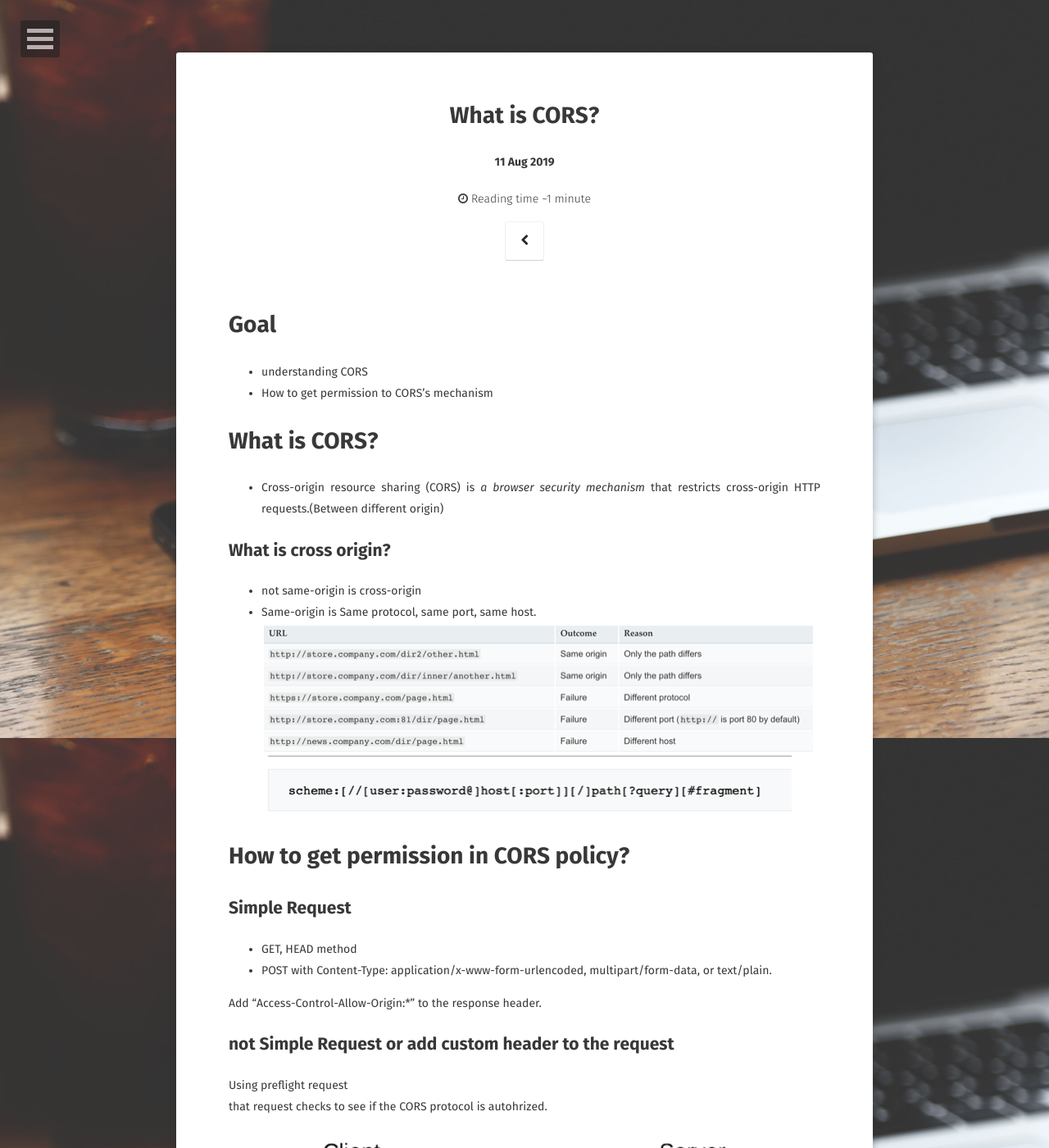
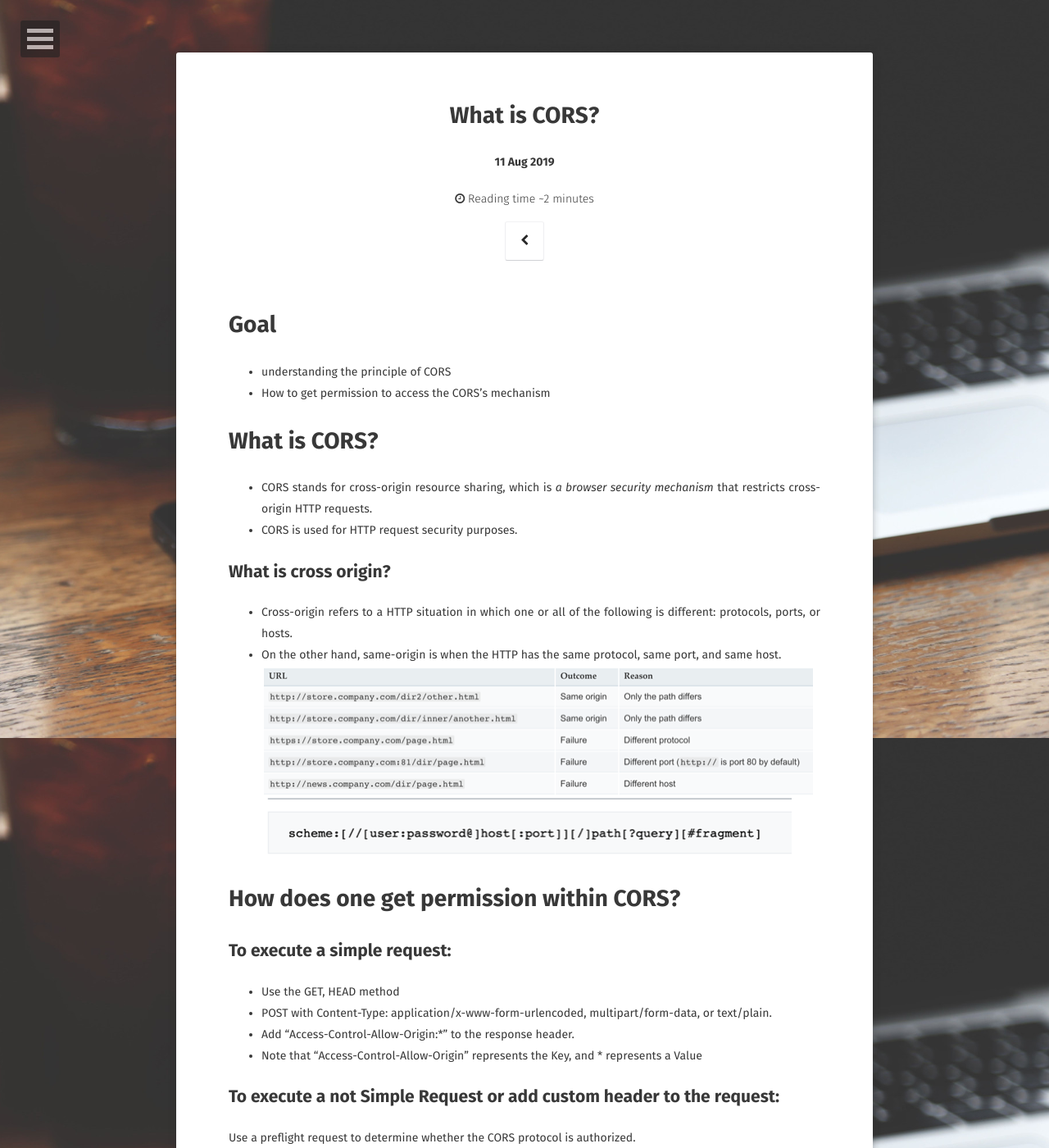
Before and after one commit to JoosJuliet/joosjuliet.github.io, a Jekyll site: the page built from _posts/2019-08-11-cors-english.md, in a window 1280 px wide and 1400 px high. Shown: the whole window at 82% size. Built offline with Jekyll 4.4.1, drawn with Linux system fonts in a browser that asks for light colours; some web fonts are replaced; some of the changed text lies outside the part shown.

Commit message:
업그레이드

```diff
--- a/_posts/2019-08-11-cors-english.md
+++ b/_posts/2019-08-11-cors-english.md
@@ -7,57 +7,67 @@
 comments: true
 ---
 # Goal
-- understanding CORS
-- How to get permission to CORS's mechanism
+- understanding the principle of CORS
+- How to get permission to access the CORS's mechanism
 
 
 
 
 # What is CORS?
-- Cross-origin resource sharing (CORS) is *a browser security mechanism* that restricts cross-origin HTTP requests.(Between different origin)
+- CORS stands for cross-origin resource sharing, which is *a browser security mechanism* that restricts cross-origin HTTP requests.
+- CORS is used for HTTP request security purposes.
+
+
 
 
 ## What is cross origin?
-- not same-origin is cross-origin
-- Same-origin is Same protocol, same port, same host.
+- Cross-origin refers to a HTTP situation in which one or all of the following is different: protocols, ports, or hosts.
+- On the other hand, same-origin is when the HTTP has the same protocol, same port, and same host.
 ![same-origin-and-url-form](/images/2019-08-11-cors-english/same-origin-and-url-form.png)
 
 
 
 
-# How to get permission in CORS policy?
-## Simple Request
-- GET, HEAD method
-- POST with Content-Type: application/x-www-form-urlencoded, multipart/form-data, or text/plain.
-
-Add "Access-Control-Allow-Origin:\*" to the response header.
+# How does one get permission within CORS?
+## To execute a simple request:
+- Use the GET, HEAD method
+- POST with Content-Type: application/x-www-form-urlencoded, multipart/form-data, or text/plain.
+- Add "Access-Control-Allow-Origin:\*" to the response header.
+- Note that “Access-Control-Allow-Origin” represents the Key, and * represents a Value
 
 
-## not Simple Request or add custom header to the request
+## To execute a not Simple Request or add custom header to the request:
 
-Using preflight request
-that request checks to see if the CORS protocol is autohrized.
+Use a preflight request to determine whether the CORS protocol is authorized.
+
 
 ![preflight](/images/2019-08-11-cors-english/preflight.png)
+1. client -> server (in preflight request)
+- As seen in the diagram, the preflight request process begins first with the client sending a request to the server, which returns an answer.
+
+- To use the OPTIONS method
+  - The client first sends a request to check whether the actual request might face a risk of the server’s state changing.
+Next, the server then returns a
+
 
 1. client -> server (in preflight request)
 using OPTIONS method
 - this request that first sends to check whether the actual thing is danger.
 - That danger is that the state of the server changes.
 2. server -> client (in preflight request)
-- give Access-Control-Allow-Origin, Access-Control-Allow-Methods, Access-Control-Allow-Headers,
-- give Access-Control-Max-Age
-*Access-Control-Max-Age
-It tells how long you can request.*
+- Next, the server then returns a response to the client. (in the preflight request)
+- In a preflight request, the server gives the following key-value pair: access-control-allow origin, access-control-allow-methods, …
+  - give Access-Control-Allow-Origin, Access-Control-Allow-Methods, Access-Control-Allow-Headers, Access-Control-Max-Age*
+*Note: Access-Control-Max-Age indicates how long you can request a HTTP message.*
 
 
 
 
 # Summary
-CORS is restricts cross-origin HTTP requests between different origin.
+CORS is restricts cross-origin HTTP requests between different origin in a browser security mechanism.
 If that method is simple method, you just add "Access-Control-Allow-Origin:\*" to the response header. The others, using preflight request And then you can get permission for a certain time.
 
-  -
+
 
 
 ---
```
